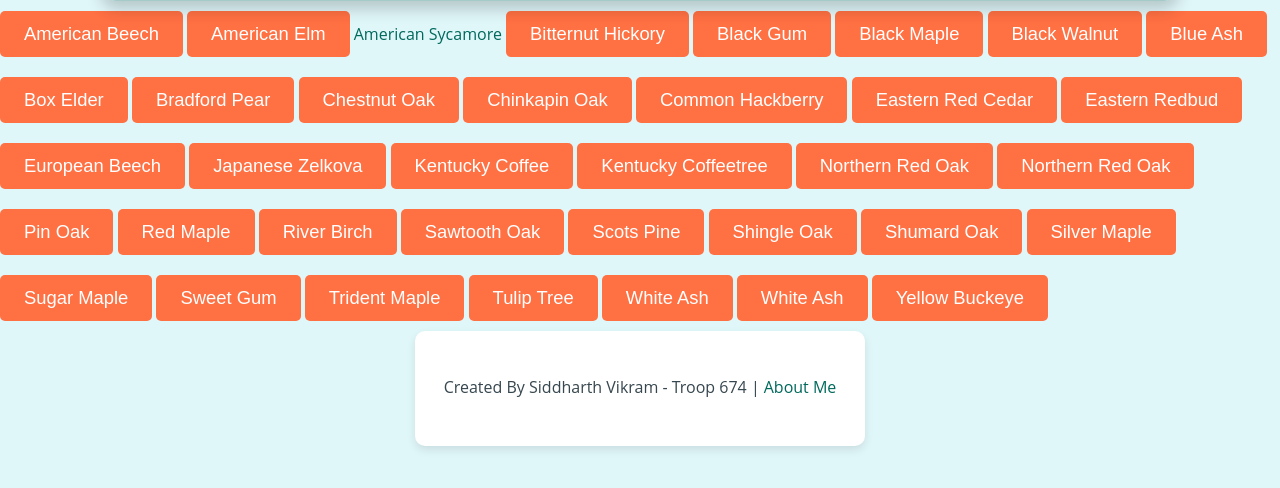
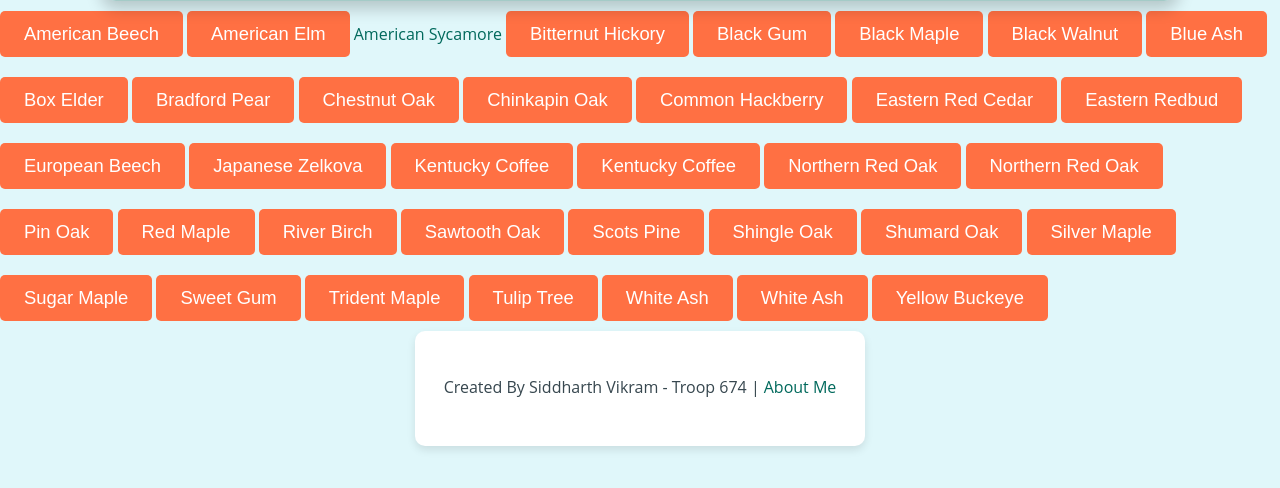
Before and after one commit to Sentrome982/PlantProber, a plain HTML site: page index.html in a window 1280 px wide. Shown: the part 234-722 px from the top of the page. Drawn offline with Linux system fonts and the light colour scheme.

Commit message:
Update index.html

```diff
--- a/index.html
+++ b/index.html
@@ -33,7 +33,7 @@
 	<a href='trees/Blue Ash/european_beech.html'><button type='button' class="button">European Beech</button></a>
 	<a href='trees/Blue Ash/japanese_zelkova.html'><button type='button' class="button">Japanese Zelkova</button></a>
 	<a href='trees/Blue Ash/kentucky_coffee.html'><button type='button' class="button">Kentucky Coffee</button></a>
-	<a href='trees/Fort Thomas/kentucky_coffeetree.html'><button type='button' class="button">Kentucky Coffeetree</button></a>
+	<a href='trees/Fort Thomas/kentucky_coffee.html'><button type='button' class="button">Kentucky Coffee</button></a>
 	<a href='trees/Blue Ash/northern_red_oak.html'><button type='button' class="button">Northern Red Oak</button></a>
 	<a href='trees/Fort Thomas/northern_red_oak.html'><button type='button' class="button">Northern Red Oak</button></a>
 	<a href='trees/Blue Ash/pin_oak.html'><button type='button' class="button">Pin Oak</button></a>
```
